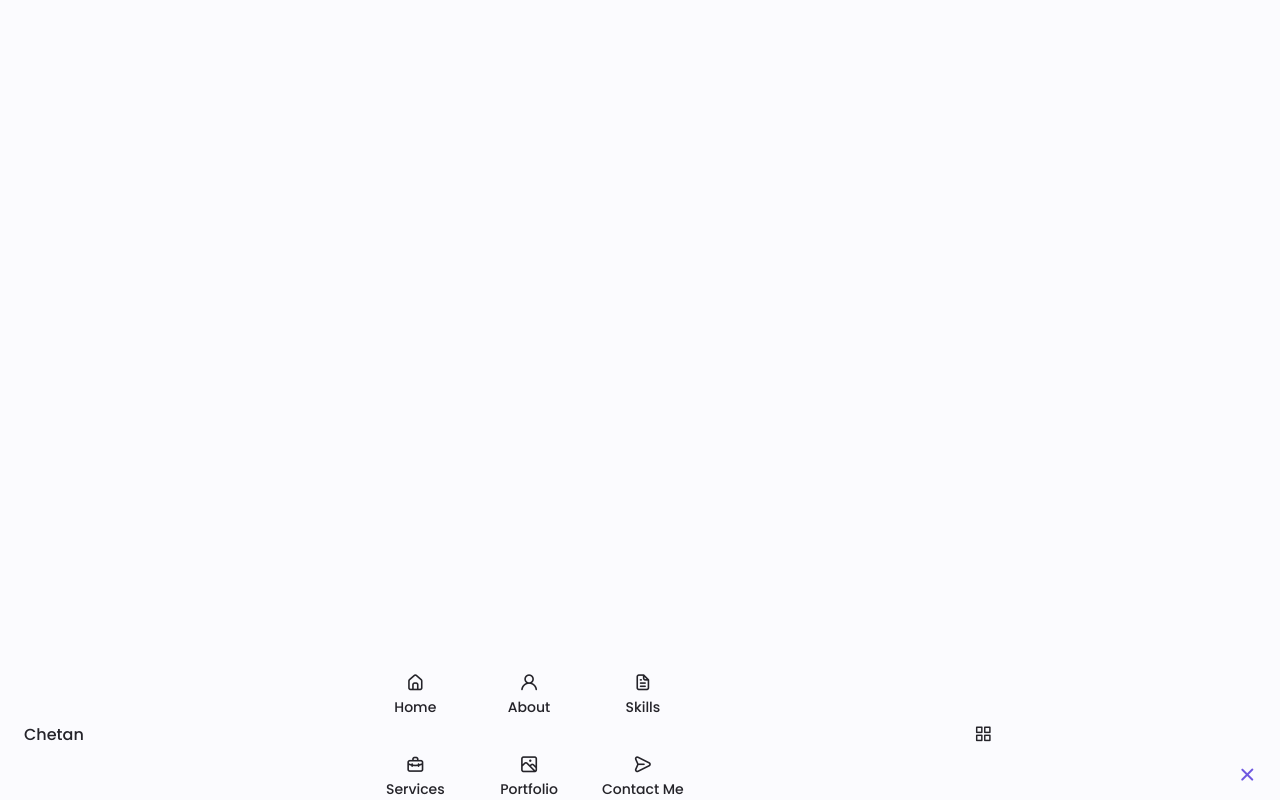
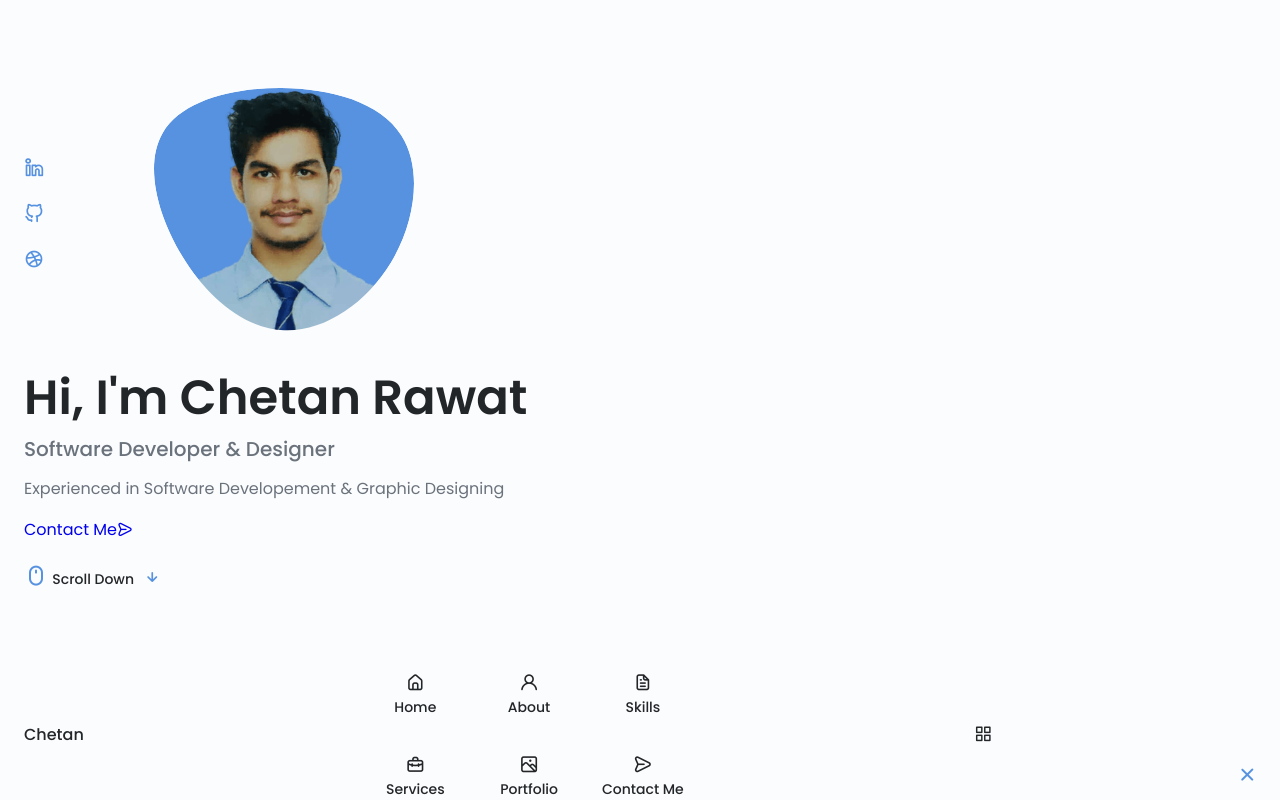
Before and after one commit to chetan98/responsive-portfolio, a plain HTML site: page index.html in a window 1280 px wide. Drawn offline with nearby package versions, Linux system fonts and the light colour scheme.

Commit message:
Home css & blob

```diff
--- a/assets/css/style.css
+++ b/assets/css/style.css
@@ -7,7 +7,7 @@
 
     /*================= COLORS =================*/
     /* favourite color ===214, 250*/
-    --hue-color: 250;
+    --hue-color: 214;
 
     /* HSL color mode */
     --first-color: hsl(var(--hue-color), 69%, 61%);
@@ -234,3 +234,83 @@
 }
 /* Active Links */
 /* ================================= HOME =======================================*/
+.home__container{
+    gap: 1rem;
+}
+
+.home__content{
+    grid-template-columns: .5fr 3fr;
+    padding-top: 3.5rem;
+    align-items: center;
+}
+
+.home__social{
+    display: grid;
+    grid-template-columns: max-content;
+    row-gap: 1rem;
+}
+
+.home__social-icon{
+    font-size: 1.25rem;
+    color: var(--first-color);
+}
+
+.home__social-icon:hover{
+    color: var(--first-color-alt);
+}
+
+.home__blob{
+    width: 260px;
+    fill: var(--first-color);
+}
+
+.home__blob-img{
+    width: 170px;
+}
+
+.home__data{
+    grid-column: 1/3;
+}
+
+.home__title{
+    font-size: var(--big-font-size);
+}
+
+.home__subtitle{
+    font-size: var(--h3-font-size);
+    color: var(--text-color);
+    font-weight: var(--font-medium);
+    margin-bottom: var(--mb-0-75);
+}
+
+.home__description{
+    margin-bottom: var(--mb-1);
+}
+
+.home__scroll{
+    /* display: none; */
+}
+
+.home__scroll-button{
+    color: var(--first-color);
+    transition: .3s;
+}
+
+.home__scroll-button:hover{
+    transform: translateY(.25rem);
+}
+
+.home__scroll-mouse{
+    font-size: 1.5rem;
+}
+
+.home__scroll-name{
+    font-size: var(--small-font-size);
+    color: var(--title-color);
+    font-weight: var(--font-medium);
+    margin-right: var(--mb-0-25);
+}
+
+.home__scroll-arrow{
+    font-size: 1.25rem;
+}
--- a/index.html
+++ b/index.html
@@ -54,7 +54,7 @@
                         </li>
                         <li class="nav__item">
                             <a href="#contact" class="nav__link">
-                                <i class="uil uil-message nav__icon nav__icon"></i>Contact Me
+                                <i class="uil uil-message nav__icon "></i>Contact Me
                             </a>
                         </li>
                     </ul>
@@ -72,6 +72,67 @@
 
         <!--============================= MAIN ==================================-->
         <main class="main">
+            <!--============================= HOME ==================================-->
+            <section class="home section" id="home">
+                <div class="home__container container grid">
+                    <div class="home__content grid">
+                        <div class="home__social">
+                            <a href="https://www.linkedin.com/" target="_blank" class="home__social-icon">
+                                <i class="uil uil-linkedin-alt"></i>
+                            </a>
+
+                            <a href="https://www.github.com/"  target="_blank" class="home__social-icon">
+                                <i class="uil uil-github-alt"></i>
+                            </a>
+                            <a href="https://www.dribble.com/" target="_blank" class="home__social-icon">
+                                <i class="uil uil-dribbble"></i>
+                            </a>
+                        </div>
+                        <div class="home__img">
+                            <svg class="home__blob" viewBox="0 0 200 187" xmlns="http://www.w3.org/2000/svg" xmlns:xlink="http://www.w3.org/1999/xlink">
+                                <mask id="mask0" mask-type="alpha">
+                                    <path d="M190.312 36.4879C206.582 62.1187 201.309 102.826 182.328 134.186C163.346 165.547
+                                    130.807 187.559 100.226 186.353C69.6454 185.297 41.0228 161.023 21.7403 129.362C2.45775
+                                    97.8511 -7.48481 59.1033 6.67581 34.5279C20.9871 10.1032 59.7028 -0.149132 97.9666
+                                    0.00163737C136.23 0.303176 174.193 10.857 190.312 36.4879Z"/>
+                                </mask>
+                                <g mask="url(#mask0)">
+                                    <path d="M190.312 36.4879C206.582 62.1187 201.309 102.826 182.328 134.186C163.346
+                                    165.547 130.807 187.559 100.226 186.353C69.6454 185.297 41.0228 161.023 21.7403
+                                    129.362C2.45775 97.8511 -7.48481 59.1033 6.67581 34.5279C20.9871 10.1032 59.7028
+                                    -0.149132 97.9666 0.00163737C136.23 0.303176 174.193 10.857 190.312 36.4879Z"/>
+                                    /* setting blob image with coordinates */
+                                    <image class="home__blob-img" x='20' y='-6' xlink:href="assets/img/chetan_rawat.png"/>
+                                </g>
+                            </svg>
+                        </div>
+                        <div class="home__data">
+                            <h1 class="home__title">Hi, I'm Chetan Rawat</h1>
+                            <h3 class="home__subtitle">Software Developer & Designer</h3>
+                            <p class="home__description">Experienced in Software Developement & Graphic Designing</p>
+                            <a href="#contact" class="button button--flex">
+                                Contact Me<i class="uil uil-message button__icon"></i>
+                            </a>
+                        </div>
+                    </div>
+                    <div class="home__scroll">
+                        <a href="#about" class="home__scroll-button button--flex">
+                            <i class="uil uil-mouse-alt home__scroll-mouse"></i>
+                            <span class="home__scroll-name">Scroll Down</span>
+                            <i class="uil uil-arrow-down home__scroll-arrow"></i>
+                        </a>
+                    </div>
+                </div>
+            </section>
+            <!--============================= ABOUT ==================================-->
+
+            <!--============================= SKILLS ==================================-->
+
+            <!--============================= QUALIFICATIONS ==================================-->
+
+            <!--============================= SERVICES ==================================-->
+
+            <!--============================= PORTFOILIO ==================================-->
         </main>
 
         <!--============================= FOOTER ==================================-->
```
Also changed, not shown: assets/img/blob.svg (added), assets/img/chetan_rawat.png (added), assets/img/me.png (added), 1 other file.
